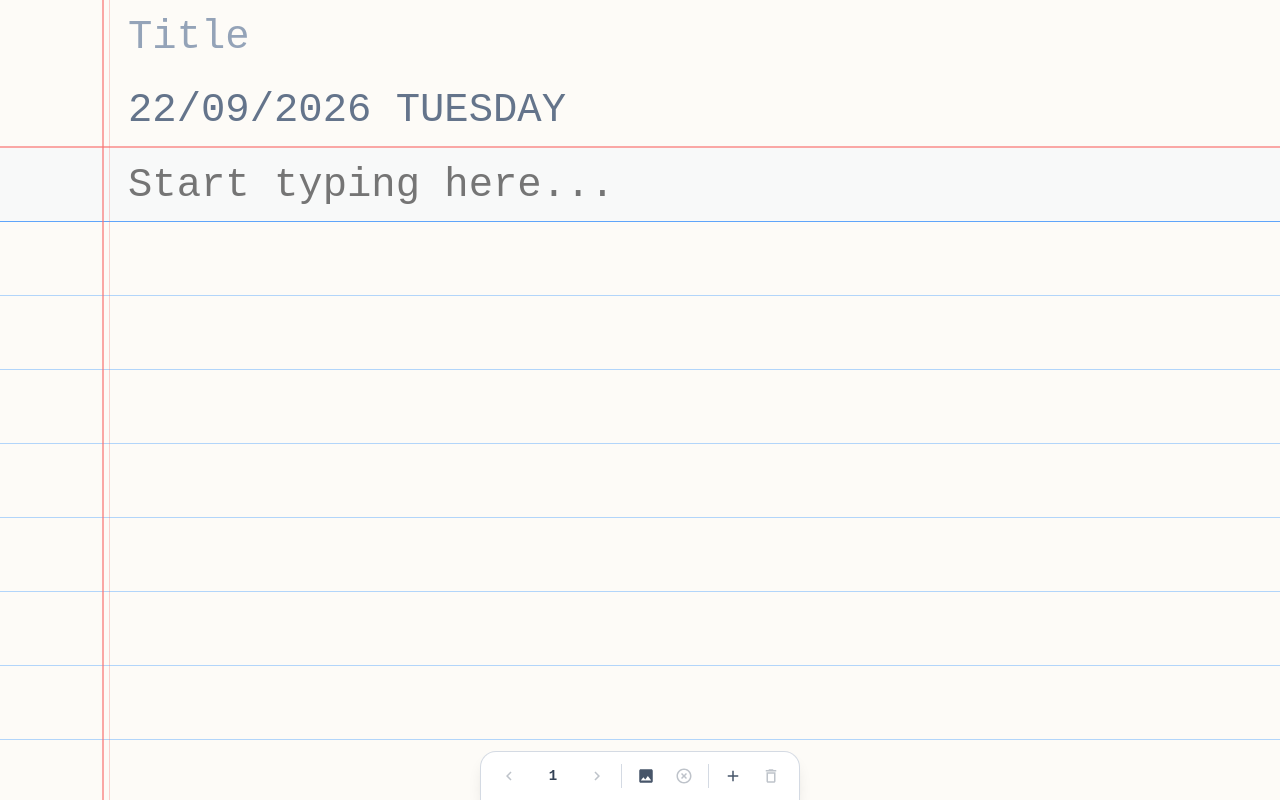
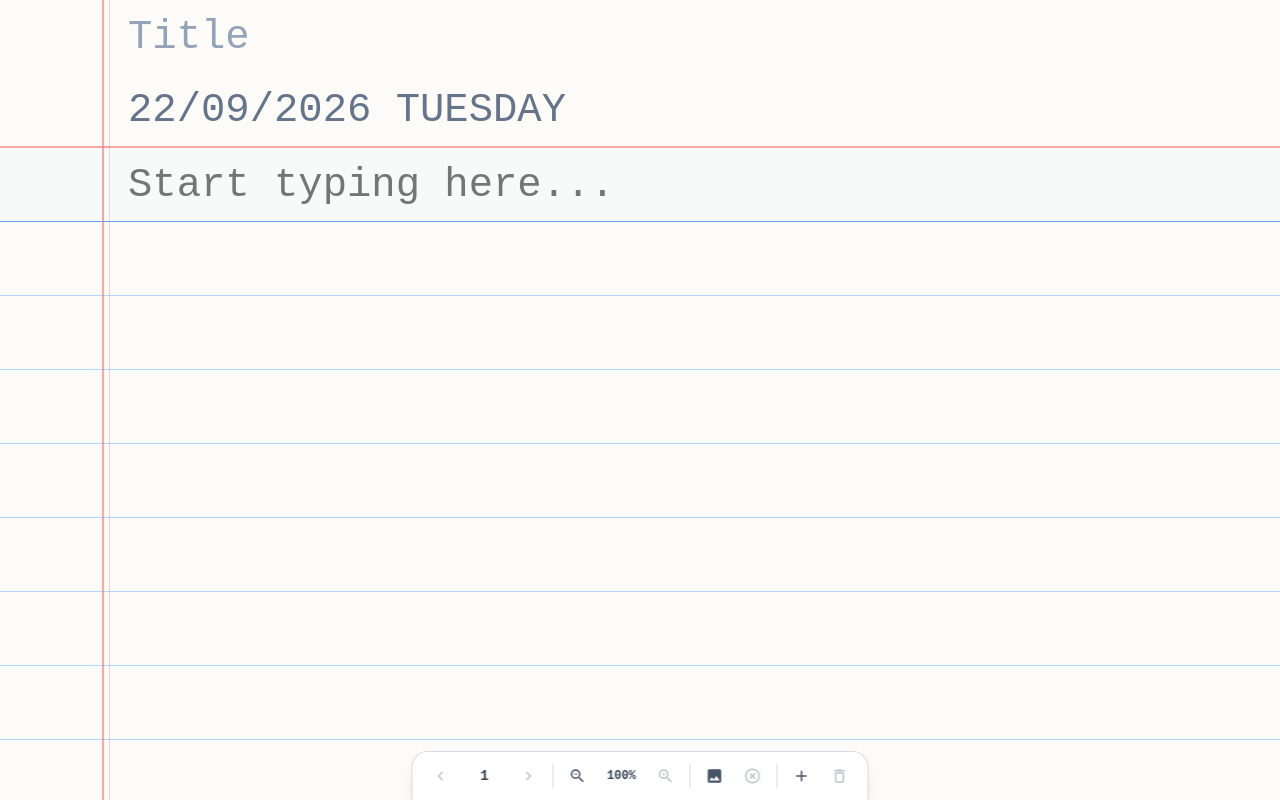
Before and after one commit to adminKing123/notebook.io, a React (Vite) app: page / in a window 1280 px wide. Shown: the top 800 px of the page. Built offline with nearby package versions, Linux system fonts and the light colour scheme.

Commit message:
Scaling Added

```diff
--- a/src/components/Notebook/Notebook.css
+++ b/src/components/Notebook/Notebook.css
@@ -3,6 +3,17 @@
   width: 100%;
   min-height: 100vh;
   padding-bottom: 5rem;
+}
+
+.notebook__zoom-shell {
+  width: 100%;
+  overflow: auto;
+}
+
+.notebook__zoom-content {
+  width: 100%;
+  transform-origin: top center;
+  transition: transform 0.15s ease;
 }
 
 .notebook__pages-viewport {
@@ -95,3 +106,12 @@
 .notebook__config-file-input {
   display: none;
 }
+
+.notebook__config-zoom-label {
+  min-width: 2.75rem;
+  color: #334155;
+  font-family: 'Courier New', Courier, monospace;
+  font-size: 0.75rem;
+  font-weight: 600;
+  text-align: center;
+}
--- a/src/components/Notebook/Notebook.jsx
+++ b/src/components/Notebook/Notebook.jsx
@@ -9,6 +9,11 @@ import NotebookConfigPanel from './NotebookConfigPanel';
 import { useNotebookPageTransition } from './hooks/useNotebookPageTransition';
 import { createPageId, normalizePages } from './utils/normalizePages';
 import './Notebook.css';
+
+const ZOOM_MIN = 0.5;
+const ZOOM_MAX = 1;
+const ZOOM_STEP = 0.1;
+const DEFAULT_ZOOM = 1;
 
 /**
  * @typedef {object} NotebookPageImage
@@ -38,6 +43,7 @@ export default function Notebook({ pages: initialPages = [{}] }) {
   const [currentPageIndex, setCurrentPageIndex] = useState(0);
   const [pendingPageIndex, setPendingPageIndex] = useState(null);
   const [selectedImageId, setSelectedImageId] = useState(null);
+  const [zoom, setZoom] = useState(DEFAULT_ZOOM);
 
   const viewportRef = useRef(null);
   const pageRefs = useRef([]);
@@ -74,6 +80,18 @@ export default function Notebook({ pages: initialPages = [{}] }) {
   const goToNextPage = useCallback(() => {
     navigateToIndex(currentPageIndex + 1);
   }, [currentPageIndex, navigateToIndex]);
+
+  const zoomIn = useCallback(() => {
+    setZoom((previousZoom) =>
+      Math.min(ZOOM_MAX, Number((previousZoom + ZOOM_STEP).toFixed(2))),
+    );
+  }, []);
+
+  const zoomOut = useCallback(() => {
+    setZoom((previousZoom) =>
+      Math.max(ZOOM_MIN, Number((previousZoom - ZOOM_STEP).toFixed(2))),
+    );
+  }, []);
 
   const addPage = useCallback(() => {
     if (isAnimatingRef.current) return;
@@ -234,6 +252,13 @@ export default function Notebook({ pages: initialPages = [{}] }) {
 
   return (
     <div className="notebook">
+      <div className="notebook__zoom-shell">
+        <div
+          className="notebook__zoom-content"
+          style={{
+            transform: `scale(${zoom})`,
+          }}
+        >
           <div className="notebook__pages-viewport" ref={viewportRef}>
             {pages.map((page, index) => (
               <div
@@ -265,18 +290,25 @@ export default function Notebook({ pages: initialPages = [{}] }) {
               </div>
             ))}
           </div>
+        </div>
+      </div>
 
       <NotebookConfigPanel
         currentPage={currentPage}
         totalPages={totalPages}
+        zoom={zoom}
         onGoToPage={goToPage}
         onPreviousPage={goToPreviousPage}
         onNextPage={goToNextPage}
+        onZoomIn={zoomIn}
+        onZoomOut={zoomOut}
         onAddPage={addPage}
         onRemovePage={removePage}
         onImportImage={importImage}
         onDeleteSelectedImage={deleteSelectedImage}
         canRemovePage={totalPages > 1}
+        canZoomIn={zoom < ZOOM_MAX}
+        canZoomOut={zoom > ZOOM_MIN}
         canDeleteSelectedImage={currentPageImages.some(
           (image) => image.id === selectedImageId,
         )}
--- a/src/components/Notebook/NotebookConfigPanel.jsx
+++ b/src/components/Notebook/NotebookConfigPanel.jsx
@@ -6,19 +6,26 @@ import {
   MdDeleteOutline,
   MdHighlightOff,
   MdImage,
+  MdZoomIn,
+  MdZoomOut,
 } from 'react-icons/md';
 
 export default function NotebookConfigPanel({
   currentPage,
   totalPages,
+  zoom,
   onGoToPage,
   onPreviousPage,
   onNextPage,
+  onZoomIn,
+  onZoomOut,
   onAddPage,
   onRemovePage,
   onImportImage,
   onDeleteSelectedImage,
   canRemovePage,
+  canZoomIn,
+  canZoomOut,
   canDeleteSelectedImage,
 }) {
   const [pageInput, setPageInput] = useState(String(currentPage));
@@ -90,6 +97,30 @@ export default function NotebookConfigPanel({
       <button
         type="button"
         className="notebook__config-button"
+        title="Zoom out"
+        onClick={onZoomOut}
+        disabled={!canZoomOut}
+      >
+        <MdZoomOut />
+      </button>
+
+      <span className="notebook__config-zoom-label">{Math.round(zoom * 100)}%</span>
+
+      <button
+        type="button"
+        className="notebook__config-button"
+        title="Zoom in"
+        onClick={onZoomIn}
+        disabled={!canZoomIn}
+      >
+        <MdZoomIn />
+      </button>
+
+      <span className="notebook__config-divider" aria-hidden="true" />
+
+      <button
+        type="button"
+        className="notebook__config-button"
         title="Import image"
         onClick={() => imageInputRef.current?.click()}
       >
```
Lines whose indentation alone changed are shown as unchanged.
